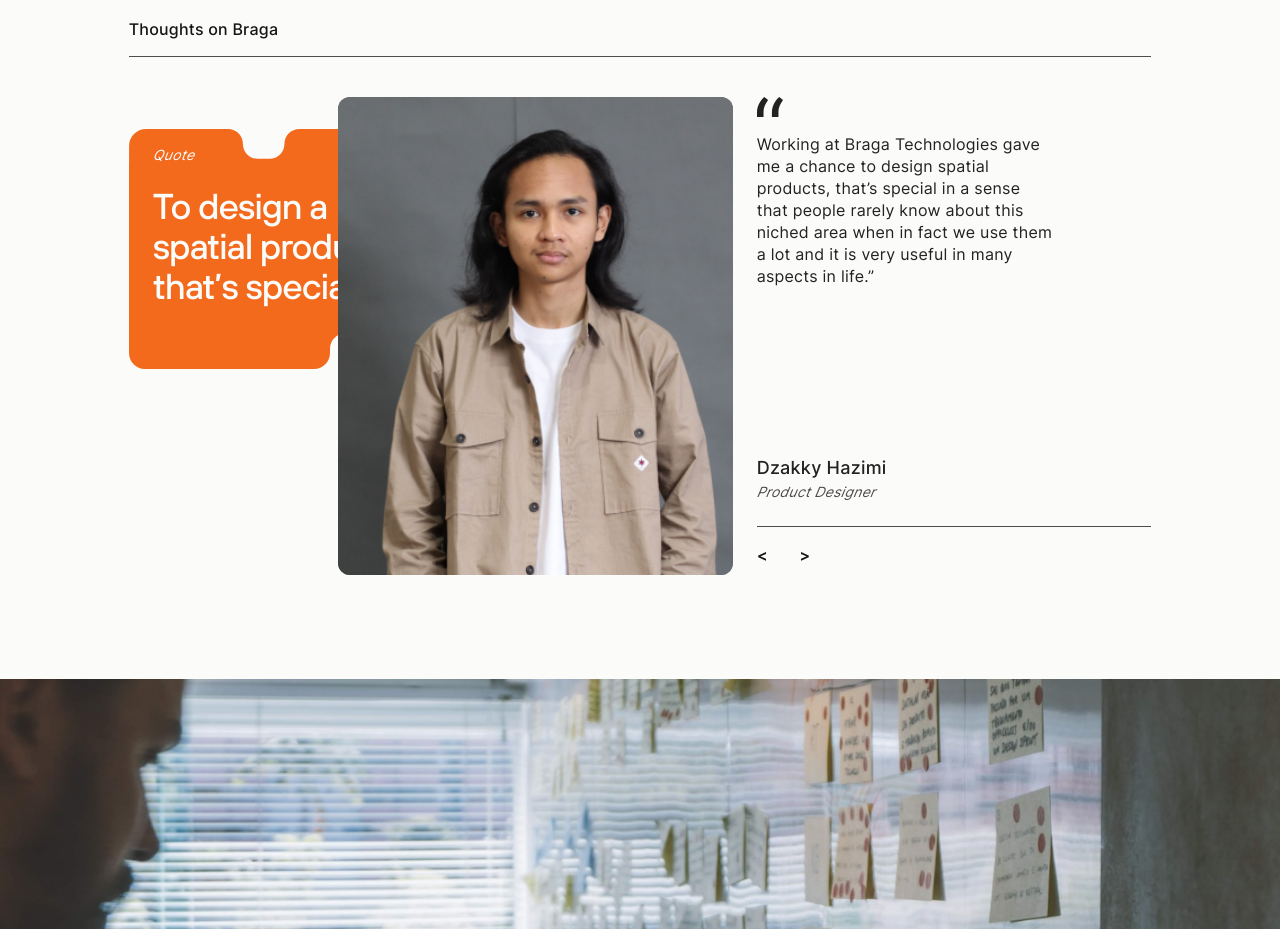
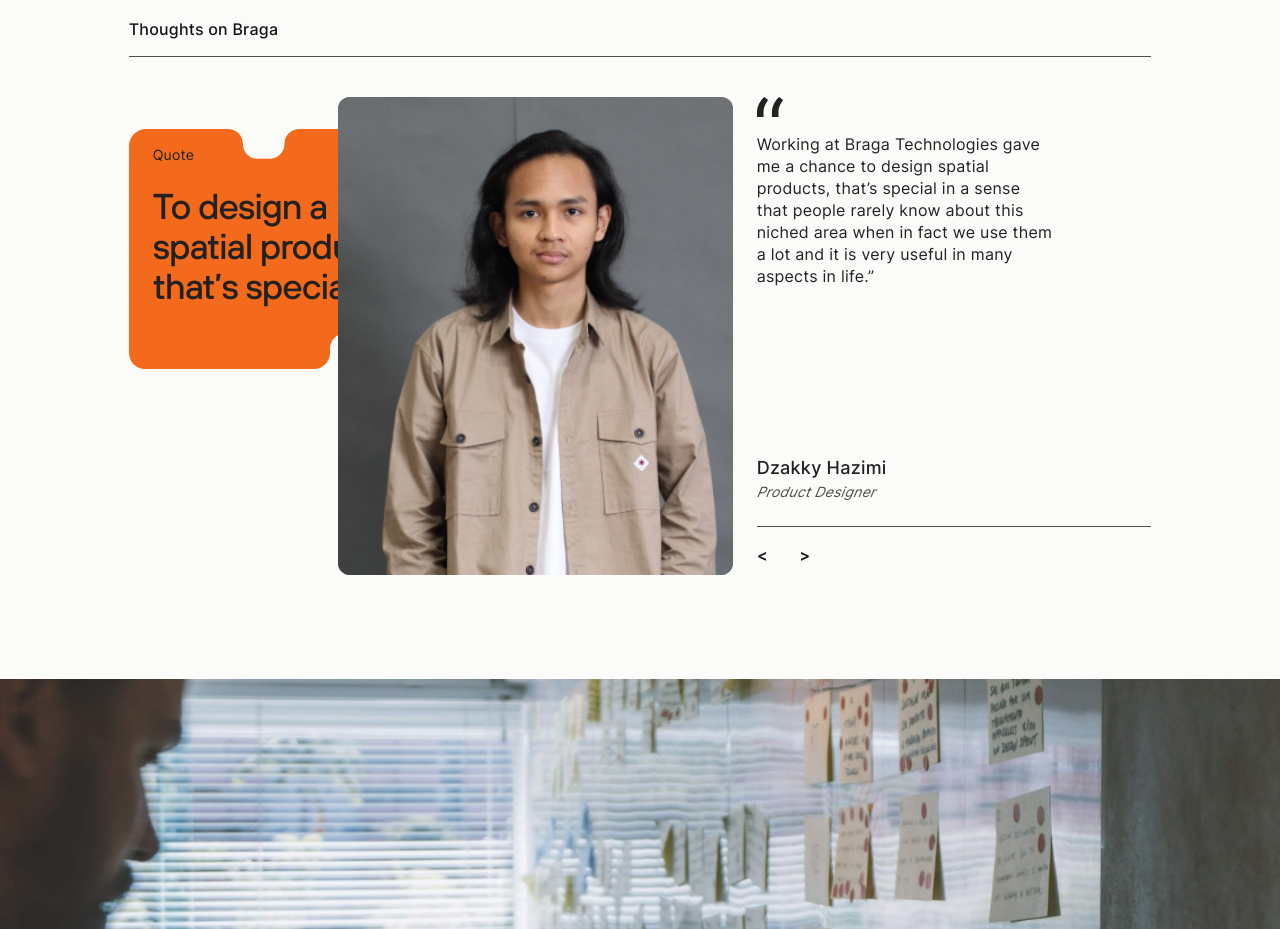
Before and after one commit to FelineJTD/braga-technologies-main-site, a Next.js app: page /company/career in a window 1280 px wide. Shown: the part 2560-3489 px from the top of the page. Built offline with nearby package versions, Linux system fonts and the light colour scheme.

Commit message:
update text color

```diff
--- a/pages/company/career.js
+++ b/pages/company/career.js
@@ -65,8 +65,8 @@ export default function Career() {
 
           {/* Left */}
           { Testimonials.map((testimonial, index) => (
-            <div key={index} className={`${index === currTestimonialIdx ? 'opacity-100 translate-y-0' : 'opacity-0 -translate-y-12 motion-reduce:translate-y-0'} row-start-3 col-start-1 lg:col-start-2 col-span-4 relative z-10 mt-8 text-gray-50 duration-200 ease-in w-3/4`}>
-              <p className='bg-[url("/company/quote_bg_top.svg")] bg-cover bg-no-repeat italic text-gray-50 w-full aspect-[278/30] pt-4 px-6 text-sm hidden md:block'>Quote</p>
+            <div key={index} className={`${index === currTestimonialIdx ? 'opacity-100 translate-y-0' : 'opacity-0 -translate-y-12 motion-reduce:translate-y-0'} row-start-3 col-start-1 lg:col-start-2 col-span-4 relative z-10 mt-8 text-gray-50 lg:text-gray-800 duration-200 ease-in w-3/4`}>
+              <p className='bg-[url("/company/quote_bg_top.svg")] bg-cover bg-no-repeat italicw-full aspect-[278/30] pt-4 px-6 text-sm hidden md:block'>Quote</p>
               <h2 className='bg-transparent md:bg-primary text-2xl md:text-4xl pt-0 md:pt-6 px-0 md:px-6'>{testimonial.headline}</h2>
               <div className='bg-[url("/company/quote_bg_bottom.svg")] bg-no-repeat w-full aspect-[278/60] hidden md:block' />
             </div>
```
